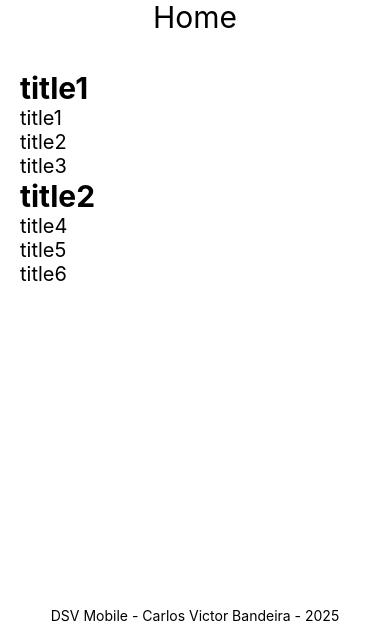
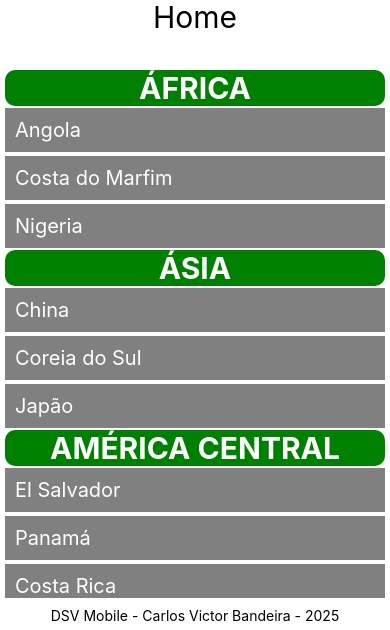
Before and after one commit to csvbandeira/programacao-mobile, a React Native app in the folder myApp/: screen / in a window 390 px wide. Shown: the part 211-841 px from the top of the page. Built offline with nearby package versions, Linux system fonts and the light colour scheme.

Commit message:
section list - desafio 04

```diff
--- a/myApp/src/components/Body.js
+++ b/myApp/src/components/Body.js
@@ -7,20 +7,60 @@ const Body = (props) => {
 	const logo =
 		"https://images.icon-icons.com/3041/PNG/512/spotify_logo_icon_189218.png";
 
-	const titles = ["title1", "title2"];
+	const continents = [
+		"África",
+		"Ásia",
+		"América Central",
+		"América do Norte",
+		"América do Sul",
+		"Europa",
+		"Oceania",
+	];
 	const contents = [
-		["title1", "title2", "title3"],
-		["title4", "title5", "title6"],
+		["Angola", "Costa do Marfim", "Nigeria"],
+		["China", "Coreia do Sul", "Japão"],
+		["El Salvador", "Panamá", "Costa Rica"],
+		["Estado Unidos", "Canadá", "México"],
+		[
+			"Brasil",
+			"Uruguai",
+			"Paraguai",
+			"Argentina",
+			"Bolívia",
+			"Chile",
+			"Peru",
+			"Suriname",
+		],
+		["Espanha", "Portugal"],
+		["Austrália", "Nova Zelândia", "Papua Nova-Guiné"],
 	];
 
+	const handleItemPress = (item) =>
+		alert("O país " + item + " foi selecionado!");
+
 	const showObject = ({ item }) => (
-		<View>
-			<Text style={{ fontSize: 20 }}>{item}</Text>
+		<View style={{ backgroundColor: "gray", marginVertical: 2 }}>
+			<Text
+				onPress={() => handleItemPress(item)}
+				style={{ fontSize: 20, padding: 10, color: "white" }}
+			>
+				{item}
+			</Text>
 		</View>
 	);
+
 	const showHeader = ({ section }) => (
-		<View>
-			<Text style={{ fontSize: 30, fontWeight: "bold" }}>{section.title}</Text>
+		<View style={{ backgroundColor: "green", borderRadius: 10 }}>
+			<Text
+				style={{
+					fontSize: 30,
+					fontWeight: "bold",
+					textAlign: "center",
+					color: "white",
+				}}
+			>
+				{section.title.toUpperCase()}
+			</Text>
 		</View>
 	);
 
@@ -36,11 +76,16 @@ const Body = (props) => {
 				<Text style={{ fontSize: 20, fontWeight: "bold" }}>Section List</Text>
 				<Text style={{ fontSize: 30 }}>Home</Text>
 			</View>
-			<View style={{ flex: 0.75, paddingHorizontal: 20 }}>
+			<View style={{ flex: 0.75, paddingHorizontal: 5 }}>
 				<SectionList
 					sections={[
-						{ title: titles[0], data: contents[(0, 0)] },
-						{ title: titles[1], data: contents[(1, 1)] },
+						{ title: continents[0], data: contents[(0, 0)] },
+						{ title: continents[1], data: contents[(1, 1)] },
+						{ title: continents[2], data: contents[(2, 2)] },
+						{ title: continents[3], data: contents[(3, 3)] },
+						{ title: continents[4], data: contents[(4, 4)] },
+						{ title: continents[5], data: contents[(5, 5)] },
+						{ title: continents[6], data: contents[(6, 6)] },
 					]}
 					renderItem={showObject}
 					renderSectionHeader={showHeader}
```
